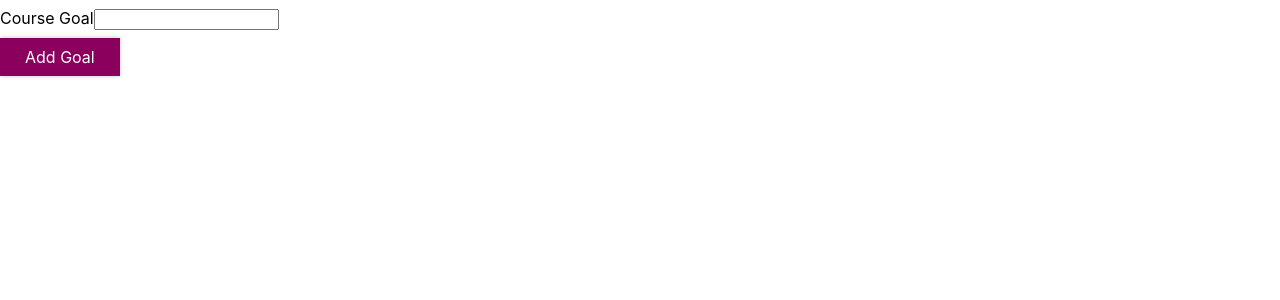
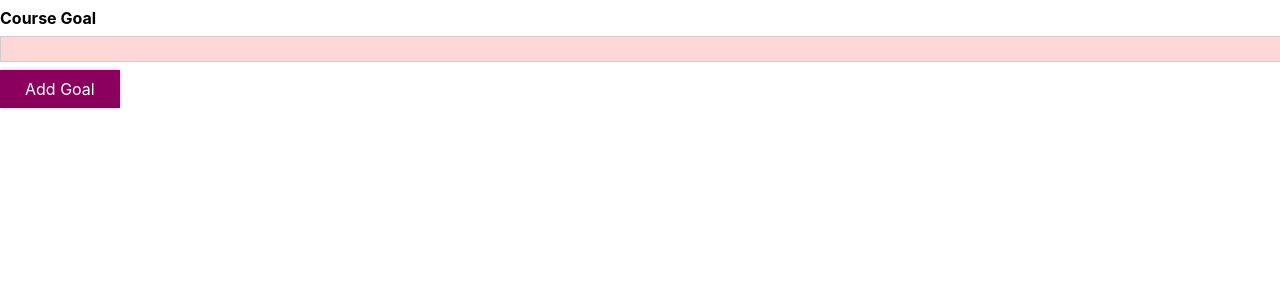
Before and after one commit to GokceKaradumanCicek/react, a React (Create React App) app in the folder styling/: page / in a window 1280 px wide. Shown: the top 300 px of the page. Built offline with nearby package versions, Linux system fonts and the light colour scheme.

Commit message:
adding props on styled component

```diff
--- a/styling/src/App.js
+++ b/styling/src/App.js
@@ -10,7 +10,7 @@ function App() {
 
   const addGoalHandler = enteredText => {
     setCourseGoals(prevGoals => {
-      const updatedGoals = [...prevGoals];
+      const updatedGoals = [...courseGoals];
       updatedGoals.unshift({ text: enteredText, id: Math.random().toString() });
       return updatedGoals;
     });
--- a/styling/src/UI/Button.js
+++ b/styling/src/UI/Button.js
@@ -1,4 +1,3 @@
-import React from 'react';
 import styled from 'styled-components';
 const Button=styled.button`
  font: inherit;
--- a/styling/src/components/Item.js
+++ b/styling/src/components/Item.js
@@ -5,16 +5,18 @@ import styled from "styled-components";
 const FormControl = styled.div`
   margin: 0.5rem 0;
 
-  &.label {
+  & label {
     font-weight: bold;
     display: block;
     margin-bottom: 0.5rem;
+    color: ${(props)=>(props.inValid ? 'red':'black')}
   }
 
-  &.input {
+  & input {
     display: block;
     width: 100%;
-    border: 1px solid #ccc;
+    border: 1px solid ${(props) => (props.inValid? 'red' : '#ccc')};
+    background: #ffd7d7;
     font: inherit;
     line-height: 1.5rem;
     padding: 0 0.25rem;
@@ -24,13 +26,6 @@ const FormControl = styled.div`
     outline: none;
     background: #fad0ec;
     border-color: #8b005d;
-  }
-  &.invalid input {
-    border-color: red;
-    background: rgb(216, 89, 89);
-  }
-  &.invalid label {
-    color: red;
   }
 `;
 function Item(props) {
@@ -52,7 +47,7 @@ function Item(props) {
   };
   return (
     <form onSubmit={submitHandler}>
-      <FormControl className={!isValid && 'invalid'}>
+      <FormControl inValid={!isValid}>
         <label>Course Goal</label>
         <input type="text" onChange={InputChangeHandler} />
       </FormControl>
```
